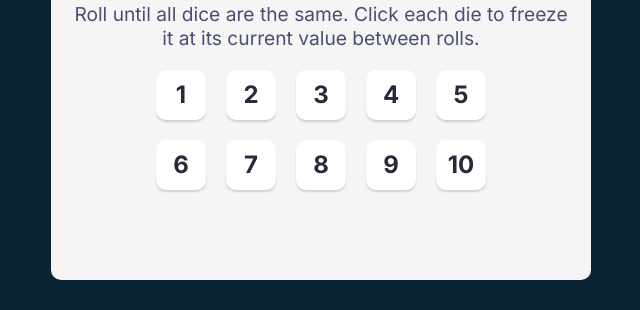
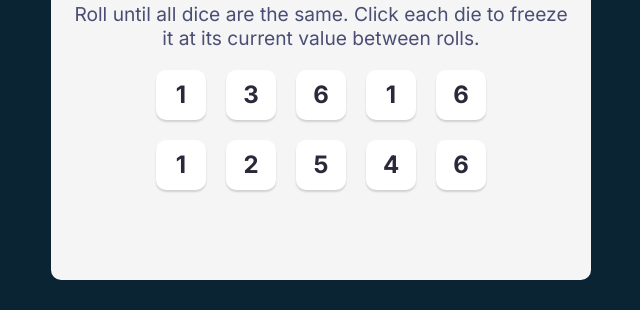
Before and after one commit to ndrsov/tenzies-game, a React (Vite) app: page / in a window 1280 px wide. Shown: the part 304-614 px from the top of the page, without its empty margins (319-959 px from the left). Built offline with nearby package versions, Linux system fonts and the light colour scheme.

Commit message:
Add useState to generate new numbers and map over them on Die element

```diff
--- a/src/App.jsx
+++ b/src/App.jsx
@@ -3,11 +3,13 @@
 import Die from './components/Die';
 
 function App() {
+  const [dice, setDice] = useState(generateAllNewDice());
+
   function generateAllNewDice() {
     return new Array(10).fill().map(() => Math.ceil(Math.random() * 6));
   }
 
-  console.log(generateAllNewDice());
+  const diceElements = dice.map((num) => <Die value={num} />);
 
   return (
     <main className='app'>
@@ -16,18 +18,7 @@
         Roll until all dice are the same. Click each die to freeze it at its
         current value between rolls.
       </p>
-      <div className='dice-container'>
-        <Die value={1} />
-        <Die value={2} />
-        <Die value={3} />
-        <Die value={4} />
-        <Die value={5} />
-        <Die value={6} />
-        <Die value={7} />
-        <Die value={8} />
-        <Die value={9} />
-        <Die value={10} />
-      </div>
+      <div className='dice-container'>{diceElements}</div>
     </main>
   );
 }
```
